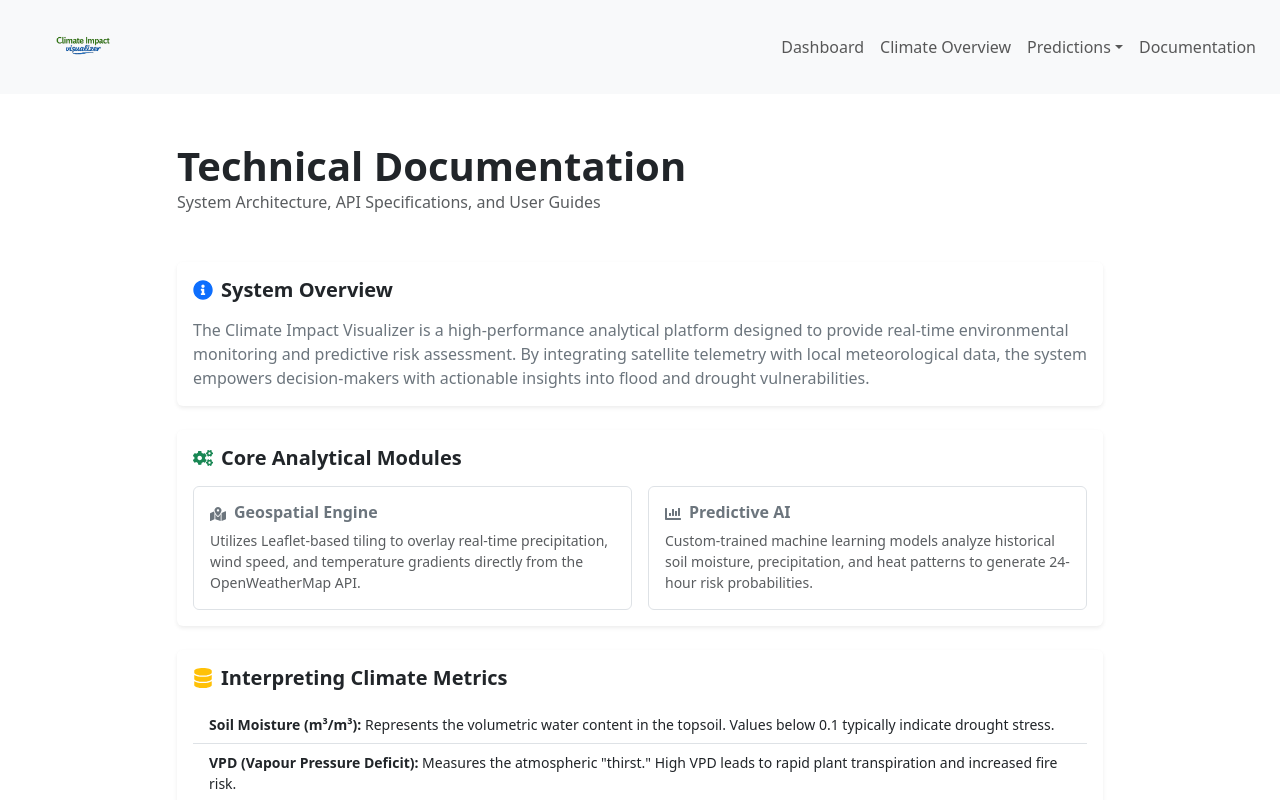
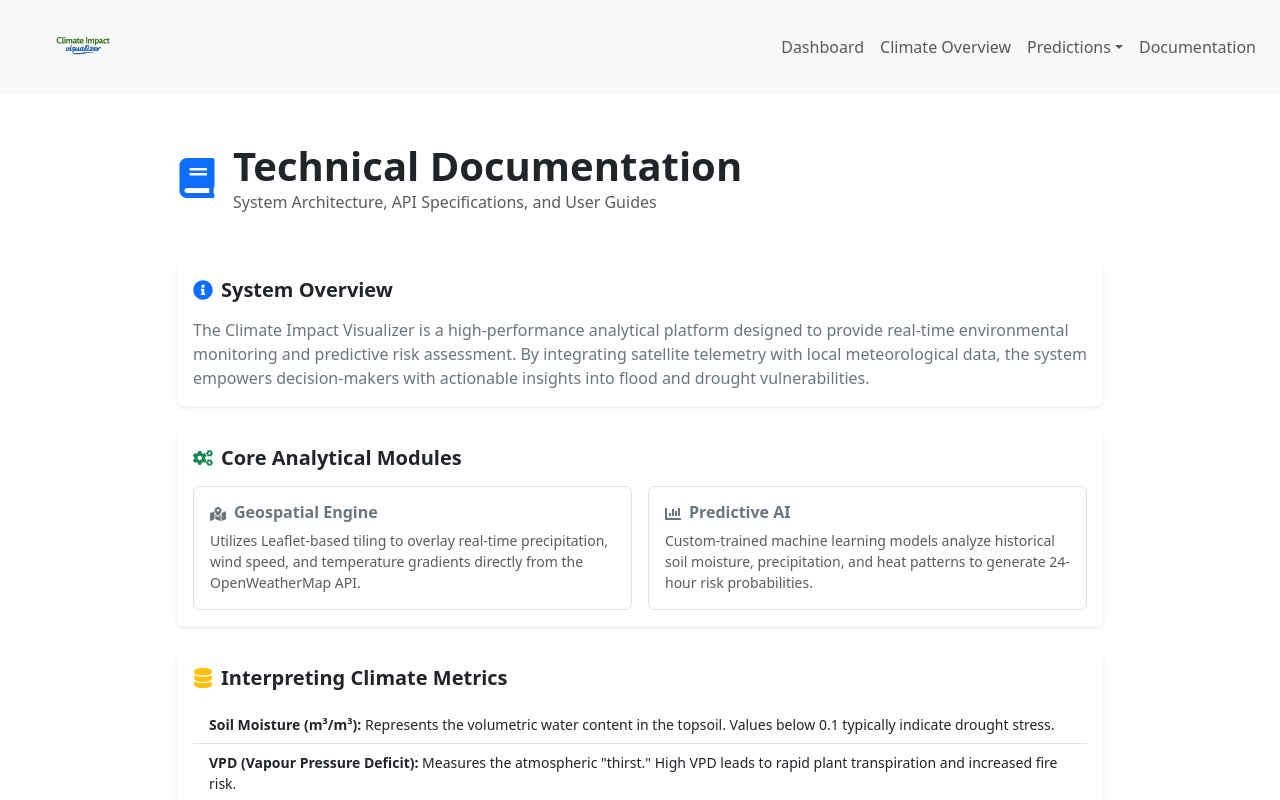
Before and after one commit to Mr-Documents/Climate-Impact-Visualizer, a React (Create React App) app in the folder frontend/: page /docs in a window 1280 px wide. Shown: the top 800 px of the page. Built offline with nearby package versions, Linux system fonts and the light colour scheme.

Commit message:
UI updated

```diff
--- a/frontend/src/pages/documentation.jsx
+++ b/frontend/src/pages/documentation.jsx
@@ -1,5 +1,6 @@
 import React from "react";
 import {
+  FaBook,
   FaInfoCircle,
   FaDatabase,
   FaCogs,
@@ -71,9 +72,12 @@
     <div className="container py-5">
       <div className="row justify-content-center">
         <div className="col-lg-10">
-          <div className="mb-5">
-            <h1 className="fw-bold mb-0">Technical Documentation</h1>
-            <p className="text-muted mb-0">System Architecture, API Specifications, and User Guides</p>
+          <div className="d-flex align-items-center gap-3 mb-5">
+            <FaBook size={40} className="text-primary" />
+            <div>
+              <h1 className="fw-bold mb-0">Technical Documentation</h1>
+              <p className="text-muted mb-0">System Architecture, API Specifications, and User Guides</p>
+            </div>
           </div>
 
           <div className="row g-4">
```
